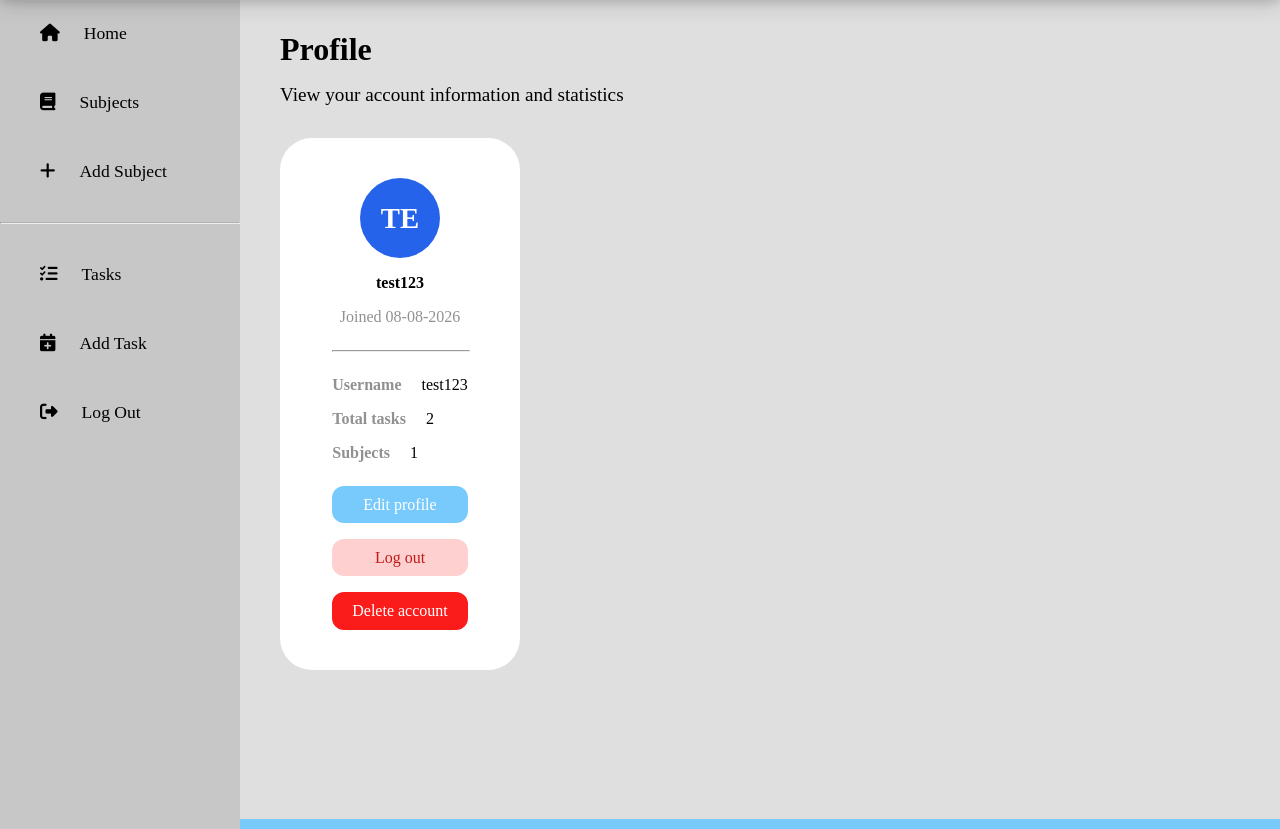
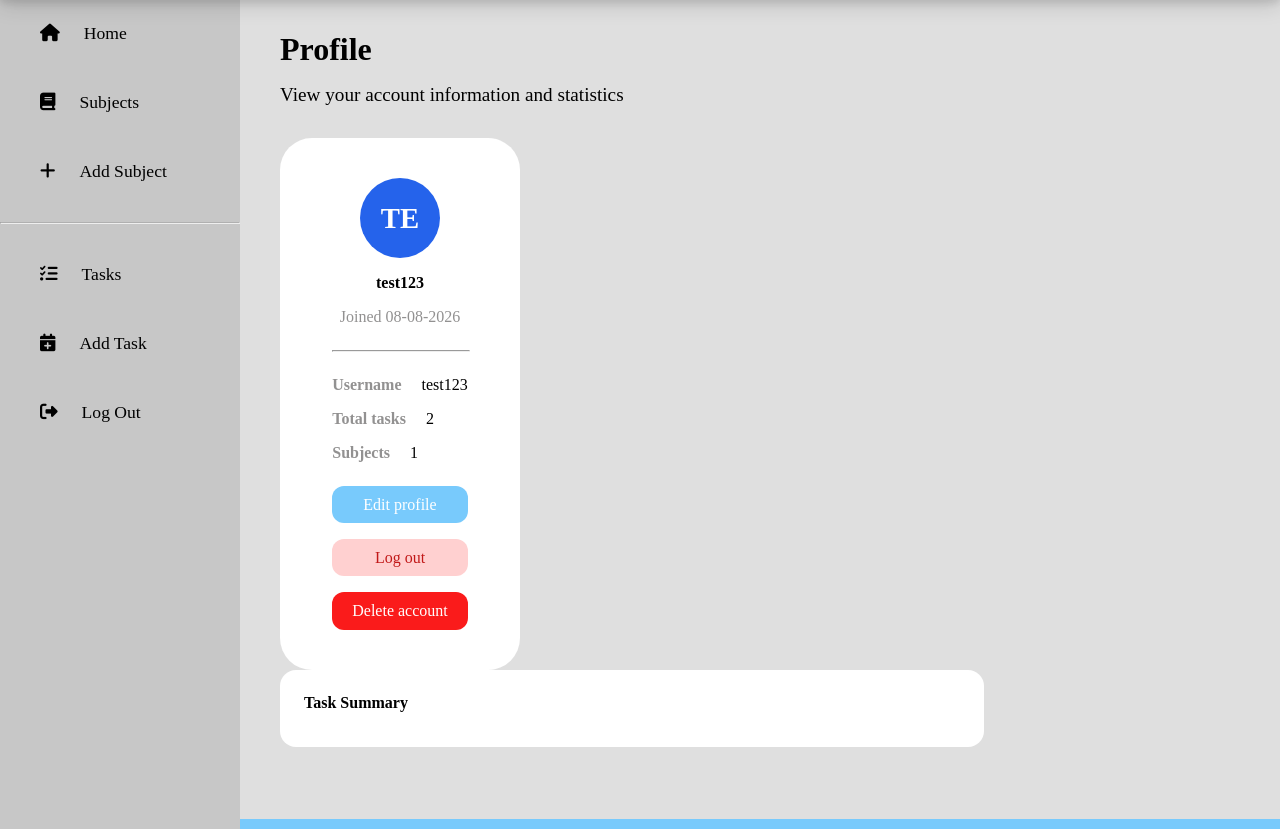
Before and after one commit to 23062bhs/deadline, a Flask app: page /profile in a window 1280 px wide. Shown: the part 73-902 px from the top of the page. Run offline with Flask 3, Linux system fonts and the light colour scheme; a user stored in the database is signed in; data comes from the database, SQL or seed files in the repository; both versions use the stored data as it was after the commit; some libraries are stand-ins or nearby versions; some web fonts are replaced.

Commit message:
started working on profile stats

```diff
--- a/app.py
+++ b/app.py
@@ -433,7 +433,7 @@ def edit_profile():
         db.commit()
         session['username'] = new_username  # keep session in sync
         flash('Profile updated successfully')
-        return redirect(url_for('profile'))
+        return redirect(url_for('edit_profile'))
 
     return render_template('edit_profile.html')
 
--- a/static/style.css
+++ b/static/style.css
@@ -1199,6 +1199,20 @@ thead .list-headers th {
     box-shadow: 0 4px 8px 0 rgba(0, 0, 0, 0.2);
 }
 
+.profile-stats {
+    display: grid;
+    font-family: 'Satoshi';
+    background-color: #ffffff;
+    width: 70%;
+    border-radius: 1rem;
+    padding: 1rem;
+}
+
+.tasks-title {
+    font-size: 1rem;
+    margin-top: 0.5rem;
+}
+
 /* edit profile page */
 .edit-user-information {
     display: grid;
--- a/templates/profile.html
+++ b/templates/profile.html
@@ -32,5 +32,8 @@
     <a href="/logout" class="profile-logout-btn">Log out</a>
     <a href="/delete-account" class="profile-delete-btn">Delete account</a>
 </div>
+<div class="profile-stats">
+    <h1 class="tasks-title">Task Summary</h1>
+</div>
 
 {% endblock %}
```
Also changed, not shown: deadline.db.
